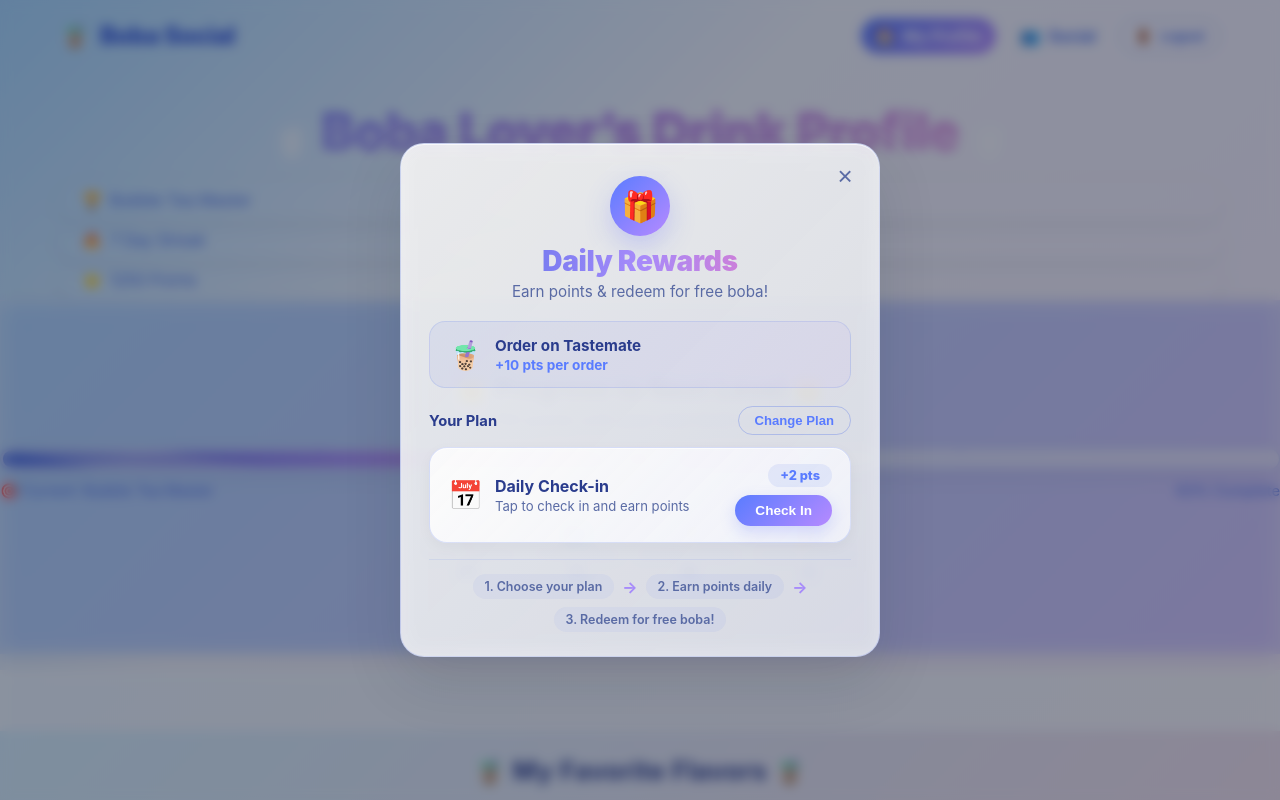
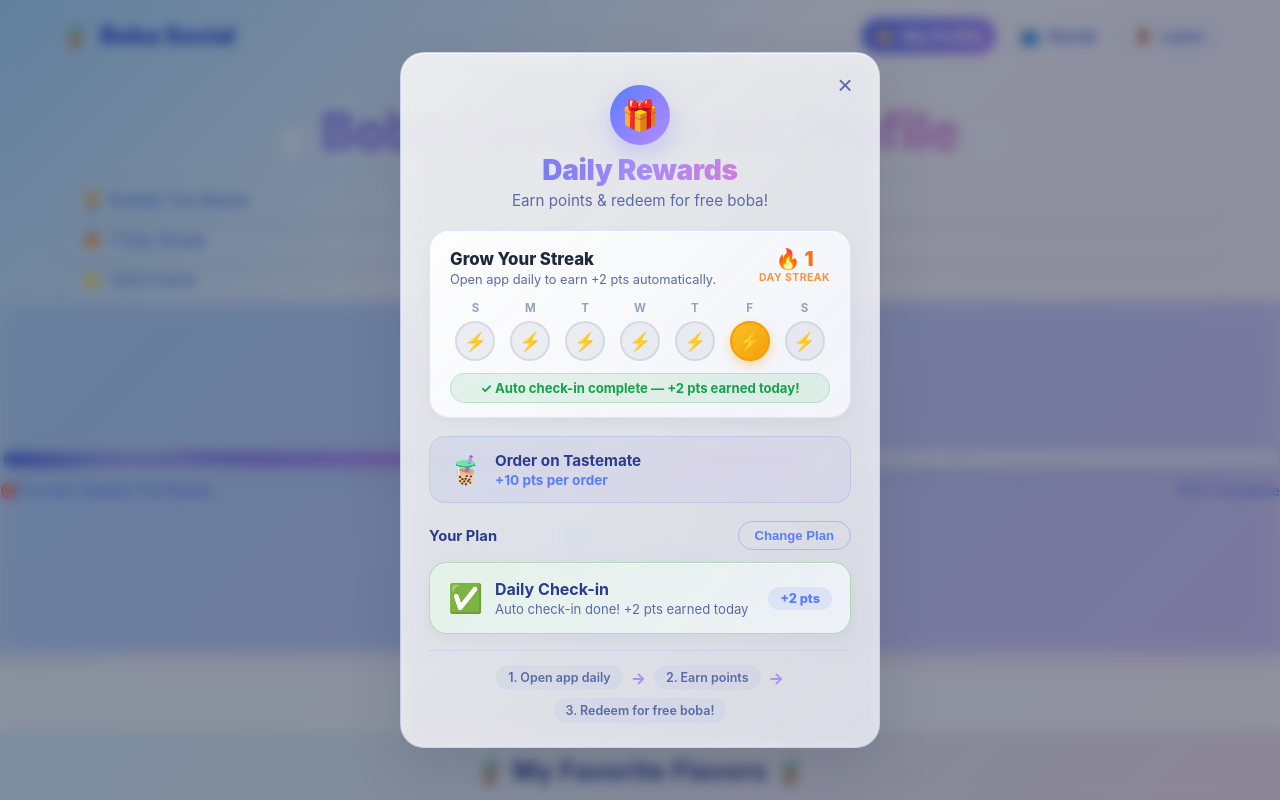
Before and after one commit to MarlonMa17/BobaSocial, a React (Create React App) app in the folder boba-social/: page /login in a window 1280 px wide. Both pictures are taken after typing "name@example.com", "Sample123" into the empty fields and a click on the button "Sign In 🧋". Shown: the top 800 px of the page. Built offline with nearby package versions, Linux system fonts and the light colour scheme.

Commit message:
earn +2 pts automatically

```diff
--- a/boba-social/src/App.css
+++ b/boba-social/src/App.css
@@ -1066,6 +1066,105 @@
   font-weight: 700;
 }
 
+/* Streak section */
+.streak-section{
+  background: linear-gradient(135deg, rgba(255,255,255,.9), rgba(246,248,255,.85));
+  border: 1px solid rgba(71,108,230,.15);
+  border-radius: 20px;
+  padding: 18px 20px 14px;
+  margin-bottom: 18px;
+  box-shadow: inset 0 1px 0 rgba(255,255,255,.7), 0 4px 14px rgba(17,24,39,.04);
+}
+.streak-section-header{
+  display: flex;
+  justify-content: space-between;
+  align-items: flex-start;
+  margin-bottom: 14px;
+}
+.streak-title{
+  margin: 0 0 3px;
+  font-size: 1.05rem;
+  font-weight: 800;
+  color: #1e293b;
+}
+.streak-subtitle{
+  margin: 0;
+  font-size: .8rem;
+  color: #5a6ba5;
+}
+.streak-counter{
+  display: flex;
+  flex-direction: column;
+  align-items: center;
+  gap: 2px;
+  flex-shrink: 0;
+}
+.streak-fire-num{
+  font-size: 1.25rem;
+  font-weight: 900;
+  color: #f97316;
+  line-height: 1;
+}
+.streak-fire-label{
+  font-size: .65rem;
+  font-weight: 700;
+  color: #fb923c;
+  text-transform: uppercase;
+  letter-spacing: .5px;
+}
+.streak-days{
+  display: flex;
+  justify-content: space-between;
+  align-items: center;
+  gap: 4px;
+}
+.streak-day-wrap{
+  display: flex;
+  flex-direction: column;
+  align-items: center;
+  gap: 6px;
+  flex: 1;
+}
+.streak-day-label{
+  font-size: .72rem;
+  font-weight: 700;
+  color: #94a3b8;
+  text-transform: uppercase;
+}
+.streak-day-circle{
+  width: 40px;
+  height: 40px;
+  border-radius: 50%;
+  display: flex;
+  align-items: center;
+  justify-content: center;
+  font-size: 18px;
+  background: rgba(148,163,184,.15);
+  border: 2px solid rgba(148,163,184,.25);
+  color: #94a3b8;
+}
+.streak-day-circle--active{
+  background: linear-gradient(135deg, #fbbf24, #f59e0b);
+  border-color: #f59e0b;
+  color: #fff;
+  box-shadow: 0 4px 12px rgba(245,158,11,.35);
+}
+.streak-day-circle--today{
+  border-color: rgba(71,108,230,.5);
+  color: #476ce6;
+}
+.streak-auto-badge{
+  margin-top: 12px;
+  text-align: center;
+  font-size: .82rem;
+  font-weight: 700;
+  color: #16a34a;
+  background: rgba(22,163,74,.1);
+  border: 1px solid rgba(22,163,74,.2);
+  border-radius: 9999px;
+  padding: 6px 16px;
+}
+
 /* Mobile */
 @media (max-width: 520px){
   .reward-modal{ padding: 24px 18px 20px; }
@@ -1074,4 +1173,5 @@
   .reward-quiz-options{ grid-template-columns: 1fr; }
   .reward-steps{ flex-direction: column; gap: 4px; }
   .reward-step-arrow{ display: none; }
+  .streak-day-circle{ width: 34px; height: 34px; font-size: 15px; }
 }
--- a/boba-social/src/App.tsx
+++ b/boba-social/src/App.tsx
@@ -9,21 +9,74 @@
 import Navigation from './components/Navigation';
 import DailyReward from './components/DailyReward';
 
+const CHECKIN_KEY = 'bobasocial_checkin';
+
+interface CheckinData {
+  lastDate: string;
+  streak: number;
+  checkinDates: string[];
+}
+
+function getToday(): string {
+  return new Date().toISOString().split('T')[0];
+}
+
+function getWeekCheckins(checkinDates: string[]): boolean[] {
+  const today = new Date();
+  const dayOfWeek = today.getDay();
+  const weekStart = new Date(today);
+  weekStart.setDate(today.getDate() - dayOfWeek);
+  weekStart.setHours(0, 0, 0, 0);
+  return Array.from({ length: 7 }, (_, i) => {
+    const d = new Date(weekStart);
+    d.setDate(weekStart.getDate() + i);
+    return checkinDates.includes(d.toISOString().split('T')[0]);
+  });
+}
+
 function App() {
   const [isAuthenticated, setIsAuthenticated] = React.useState(false);
   const [currentUser, setCurrentUser] = React.useState<any>(null);
   const [showDailyReward, setShowDailyReward] = React.useState(false);
+  const [checkinData, setCheckinData] = React.useState<CheckinData>({ lastDate: '', streak: 0, checkinDates: [] });
+  const [autoCheckedIn, setAutoCheckedIn] = React.useState(false);
+
+  const handleEarnPoints = (pts: number) => {
+    setCurrentUser((prev: any) => prev ? { ...prev, points: prev.points + pts } : prev);
+  };
 
   const handleLogin = (value: boolean) => {
     setIsAuthenticated(value);
     if (value) {
+      const today = getToday();
+      const stored = localStorage.getItem(CHECKIN_KEY);
+      let data: CheckinData = stored
+        ? JSON.parse(stored)
+        : { lastDate: '', streak: 0, checkinDates: [] };
+
+      let didAutoCheckin = false;
+      if (data.lastDate !== today) {
+        const yesterday = new Date();
+        yesterday.setDate(yesterday.getDate() - 1);
+        const yesterdayStr = yesterday.toISOString().split('T')[0];
+        const newStreak = data.lastDate === yesterdayStr ? data.streak + 1 : 1;
+        data = {
+          lastDate: today,
+          streak: newStreak,
+          checkinDates: [...data.checkinDates, today],
+        };
+        localStorage.setItem(CHECKIN_KEY, JSON.stringify(data));
+        didAutoCheckin = true;
+        handleEarnPoints(2);
+      }
+
+      setCheckinData(data);
+      setAutoCheckedIn(didAutoCheckin);
       setShowDailyReward(true);
     }
   };
 
-  const handleEarnPoints = (pts: number) => {
-    setCurrentUser((prev: any) => prev ? { ...prev, points: prev.points + pts } : prev);
-  };
+  const weekCheckins = getWeekCheckins(checkinData.checkinDates);
 
   return (
     <Router>
@@ -31,7 +84,13 @@
         {isAuthenticated && <Navigation />}
         <AnimatePresence>
           {showDailyReward && (
-            <DailyReward onClose={() => setShowDailyReward(false)} onEarnPoints={handleEarnPoints} />
+            <DailyReward
+              onClose={() => setShowDailyReward(false)}
+              onEarnPoints={handleEarnPoints}
+              streak={checkinData.streak}
+              weekCheckins={weekCheckins}
+              autoCheckedIn={autoCheckedIn}
+            />
           )}
         </AnimatePresence>
         <motion.div
--- a/boba-social/src/components/DailyReward.tsx
+++ b/boba-social/src/components/DailyReward.tsx
@@ -6,16 +6,29 @@
 interface DailyRewardProps {
   onClose: () => void;
   onEarnPoints: (pts: number) => void;
+  streak: number;
+  weekCheckins: boolean[];
+  autoCheckedIn: boolean;
 }
 
-const DailyReward: React.FC<DailyRewardProps> = ({ onClose, onEarnPoints }) => {
+const DAY_LABELS = ['S', 'M', 'T', 'W', 'T', 'F', 'S'];
+
+const DailyReward: React.FC<DailyRewardProps> = ({
+  onClose,
+  onEarnPoints,
+  streak,
+  weekCheckins,
+  autoCheckedIn,
+}) => {
   const [selectedPlan, setSelectedPlan] = useState<Plan>('checkin');
-  const [todayDone, setTodayDone] = useState(false);
   const [changingPlan, setChangingPlan] = useState(false);
 
   // Quiz state
   const [quizAnswer, setQuizAnswer] = useState<number | null>(null);
   const [quizCorrect, setQuizCorrect] = useState<boolean | null>(null);
+
+  const quizDone = quizAnswer !== null;
+  const todayDayOfWeek = new Date().getDay();
 
   // Mock quiz data
   const quiz = {
@@ -24,24 +37,18 @@
     correctIndex: 1,
   };
 
-  const handleCheckIn = () => {
-    setTodayDone(true);
-    onEarnPoints(2);
-  };
-
   const handleQuizAnswer = (index: number) => {
-    if (quizAnswer !== null) return;
+    if (quizDone) return;
     const correct = index === quiz.correctIndex;
     setQuizAnswer(index);
     setQuizCorrect(correct);
-    setTodayDone(true);
     if (correct) {
       onEarnPoints(5);
     }
   };
 
   const handleSwitchPlan = (plan: Plan) => {
-    if (todayDone) return;
+    if (quizDone) return;
     setSelectedPlan(plan);
     setChangingPlan(false);
   };
@@ -82,6 +89,60 @@
             <p className="reward-sub">Earn points & redeem for free boba!</p>
           </div>
 
+          {/* Grow Your Streak section */}
+          <motion.div
+            className="streak-section"
+            initial={{ opacity: 0, y: 8 }}
+            animate={{ opacity: 1, y: 0 }}
+            transition={{ delay: 0.1 }}
+          >
+            <div className="streak-section-header">
+              <div>
+                <h3 className="streak-title">Grow Your Streak</h3>
+                <p className="streak-subtitle">Open app daily to earn +2 pts automatically.</p>
+              </div>
+              <div className="streak-counter">
+                <span className="streak-fire-num">🔥 {streak}</span>
+                <span className="streak-fire-label">day streak</span>
+              </div>
+            </div>
+
+            <div className="streak-days">
+              {DAY_LABELS.map((day, i) => {
+                const isActive = weekCheckins[i];
+                const isToday = i === todayDayOfWeek;
+                return (
+                  <div key={i} className="streak-day-wrap">
+                    <span className="streak-day-label">{day}</span>
+                    <motion.div
+                      className={[
+                        'streak-day-circle',
+                        isActive ? 'streak-day-circle--active' : '',
+                        isToday && !isActive ? 'streak-day-circle--today' : '',
+                      ].join(' ')}
+                      initial={{ scale: 0.7, opacity: 0 }}
+                      animate={{ scale: 1, opacity: 1 }}
+                      transition={{ delay: 0.15 + i * 0.05, type: 'spring', stiffness: 300, damping: 20 }}
+                    >
+                      ⚡
+                    </motion.div>
+                  </div>
+                );
+              })}
+            </div>
+
+            {autoCheckedIn && (
+              <motion.div
+                className="streak-auto-badge"
+                initial={{ opacity: 0, y: 5 }}
+                animate={{ opacity: 1, y: 0 }}
+                transition={{ delay: 0.55 }}
+              >
+                ✓ Auto check-in complete — +2 pts earned today!
+              </motion.div>
+            )}
+          </motion.div>
+
           {/* Tastemate info banner */}
           <motion.div
             className="reward-banner"
@@ -99,7 +160,7 @@
           {/* Current plan display */}
           <div className="reward-plan-header">
             <span className="reward-plan-label">Your Plan</span>
-            {!todayDone && (
+            {!quizDone && (
               <motion.button
                 className="reward-change-btn"
                 whileHover={{ scale: 1.05 }}
@@ -130,7 +191,7 @@
                     <span className="reward-option-icon">📅</span>
                     <div>
                       <h3 className="reward-option-title">Daily Check-in</h3>
-                      <p className="reward-option-desc">One tap each day to earn points</p>
+                      <p className="reward-option-desc">Auto +2 pts when you open the app</p>
                     </div>
                   </div>
                   <div className="reward-option-right">
@@ -164,34 +225,23 @@
                 animate={{ opacity: 1, y: 0 }}
                 exit={{ opacity: 0, y: -10 }}
               >
-                {/* Check-in plan */}
+                {/* Check-in plan — always done (auto check-in handles it) */}
                 {selectedPlan === 'checkin' && (
                   <div className="reward-options">
-                    <motion.div
-                      className={`reward-option ${todayDone ? 'reward-option--done' : ''}`}
-                      whileHover={!todayDone ? { scale: 1.02 } : {}}
-                    >
+                    <motion.div className="reward-option reward-option--done">
                       <div className="reward-option-left">
-                        <span className="reward-option-icon">{todayDone ? '✅' : '📅'}</span>
+                        <span className="reward-option-icon">✅</span>
                         <div>
                           <h3 className="reward-option-title">Daily Check-in</h3>
                           <p className="reward-option-desc">
-                            {todayDone ? 'You earned 2 points today!' : 'Tap to check in and earn points'}
+                            {autoCheckedIn
+                              ? 'Auto check-in done! +2 pts earned today'
+                              : 'Already checked in today'}
                           </p>
                         </div>
                       </div>
                       <div className="reward-option-right">
                         <span className="reward-pts-badge">+2 pts</span>
-                        {!todayDone && (
-                          <motion.button
-                            className="reward-action-btn"
-                            whileHover={{ scale: 1.05 }}
-                            whileTap={{ scale: 0.95 }}
-                            onClick={handleCheckIn}
-                          >
-                            Check In
-                          </motion.button>
-                        )}
                       </div>
                     </motion.div>
                   </div>
@@ -201,10 +251,10 @@
                 {selectedPlan === 'quiz' && (
                   <div className="reward-options">
                     <motion.div
-                      className={`reward-option ${todayDone ? 'reward-option--done' : ''}`}
+                      className={`reward-option ${quizDone ? 'reward-option--done' : ''}`}
                     >
                       <div className="reward-option-left">
-                        <span className="reward-option-icon">{todayDone ? '✅' : '🧠'}</span>
+                        <span className="reward-option-icon">{quizDone ? '✅' : '🧠'}</span>
                         <div>
                           <h3 className="reward-option-title">Daily Quiz</h3>
                           <p className="reward-option-desc">
@@ -212,7 +262,7 @@
                               ? quizCorrect
                                 ? 'Correct! You earned 5 points!'
                                 : 'Wrong answer, try again tomorrow!'
-                              : 'Answer today\'s question to earn points'}
+                              : "Answer today's question to earn points"}
                           </p>
                         </div>
                       </div>
@@ -257,7 +307,9 @@
                           initial={{ opacity: 0, scale: 0.9 }}
                           animate={{ opacity: 1, scale: 1 }}
                         >
-                          {quizCorrect ? '🎉 Correct! +5 points earned!' : `😅 The answer was: ${quiz.options[quiz.correctIndex]}`}
+                          {quizCorrect
+                            ? '🎉 Correct! +5 points earned!'
+                            : `😅 The answer was: ${quiz.options[quiz.correctIndex]}`}
                         </motion.div>
                       )}
                     </AnimatePresence>
@@ -270,9 +322,9 @@
           {/* Footer info */}
           <div className="reward-footer">
             <div className="reward-steps">
-              <span className="reward-step">1. Choose your plan</span>
+              <span className="reward-step">1. Open app daily</span>
               <span className="reward-step-arrow">→</span>
-              <span className="reward-step">2. Earn points daily</span>
+              <span className="reward-step">2. Earn points</span>
               <span className="reward-step-arrow">→</span>
               <span className="reward-step">3. Redeem for free boba!</span>
             </div>
```
Also changed, not shown: 1 other file (tests, documents, lock files or other folders).
